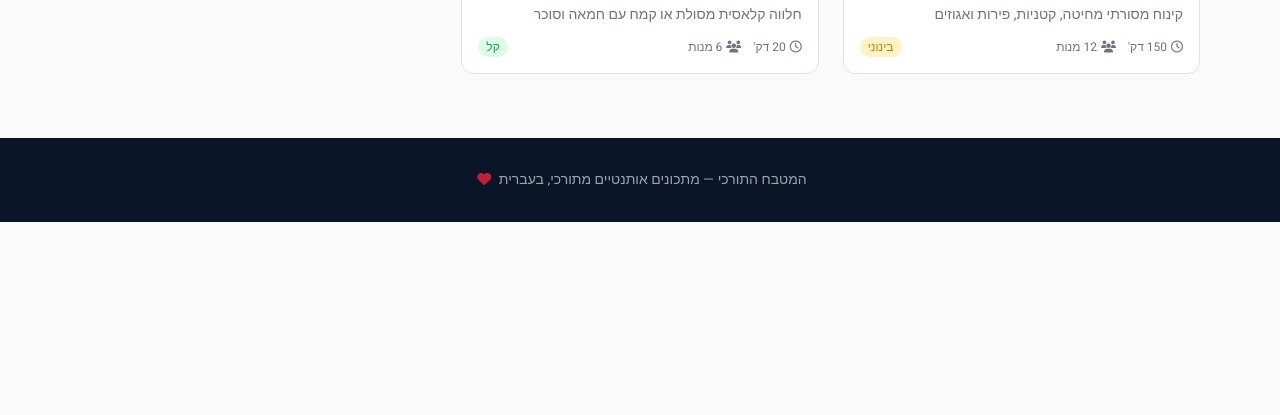
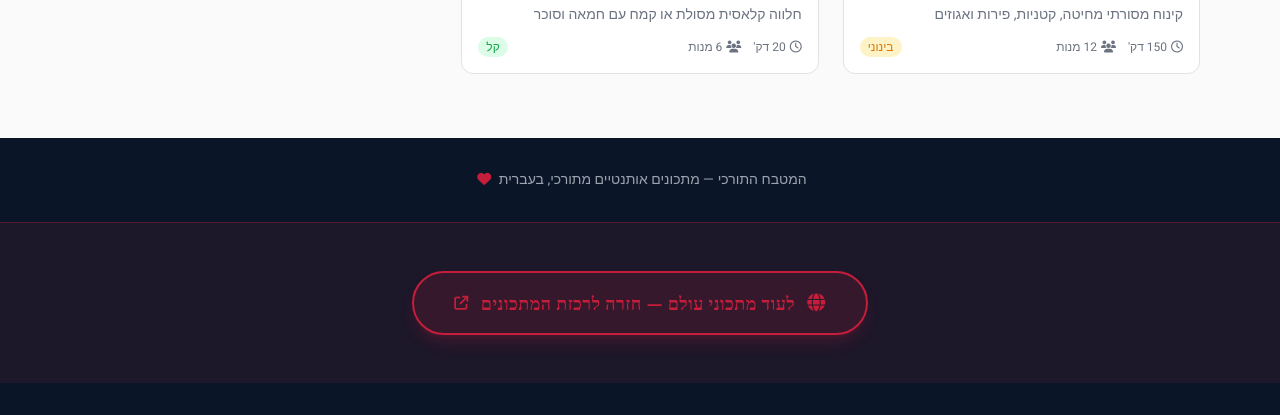
Before and after one commit to RobertoG62/turkish-recipes-app, a plain HTML site: page index.html in a window 1280 px wide. Shown: the part 6688-7103 px from the top of the page. Before the commit the page ends 6910 px from the top, so only its background shows below. Drawn offline with nearby package versions, Linux system fonts and the light colour scheme.

Commit message:
feat: add Back to Hub link in footer
Added prominent link back to recipes-world-hub in footer,
enabling easy navigation to other cuisine collections.

Co-Authored-By: Claude Sonnet 4.5 <noreply@anthropic.com>

```diff
--- a/index.html
+++ b/index.html
@@ -138,6 +138,18 @@
                 <span class="text-tr-primary mx-1"><i class="fas fa-heart"></i></span>
             </p>
         </div>
+
+        <!-- Back to Hub -->
+        <div class="py-12 bg-tr-primary/10 border-t border-tr-primary/30 mt-8">
+            <div class="max-w-6xl mx-auto px-4 text-center">
+                <a href="https://robertog62.github.io/recipes-world-hub/" target="_blank" rel="noopener noreferrer"
+                   class="inline-flex items-center gap-3 border-2 border-tr-primary bg-tr-primary/15 text-tr-primary font-playfair font-bold text-base md:text-lg px-10 py-4 rounded-full hover:bg-tr-primary hover:text-white transition-all duration-300 tracking-wide shadow-lg shadow-tr-primary/20">
+                    <i class="fa-solid fa-globe text-lg"></i>
+                    <span>לעוד מתכוני עולם — חזרה לרכזת המתכונים</span>
+                    <i class="fa-solid fa-arrow-up-right-from-square text-sm"></i>
+                </a>
+            </div>
+        </div>
     </footer>
 
     <!-- Scripts -->
```
